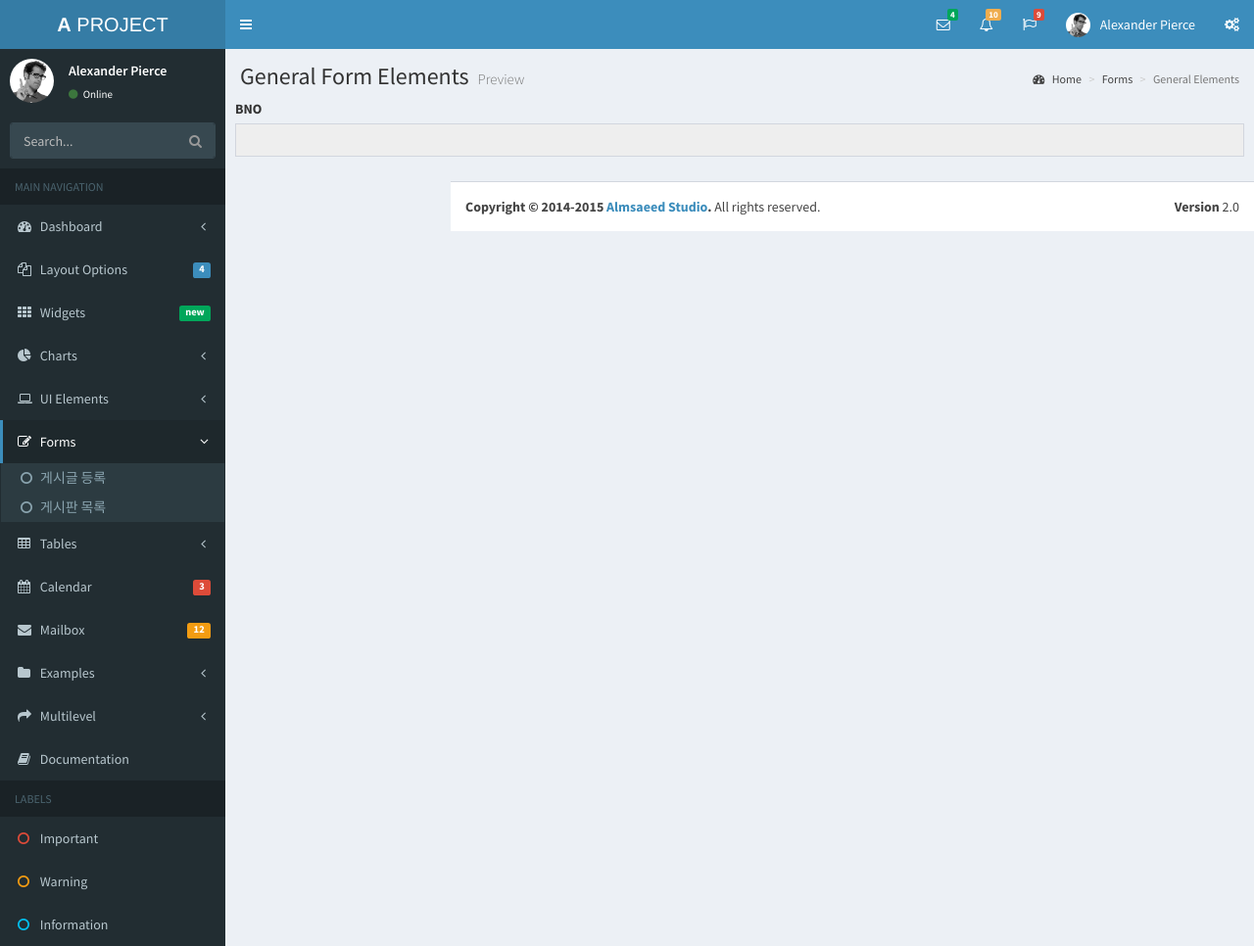
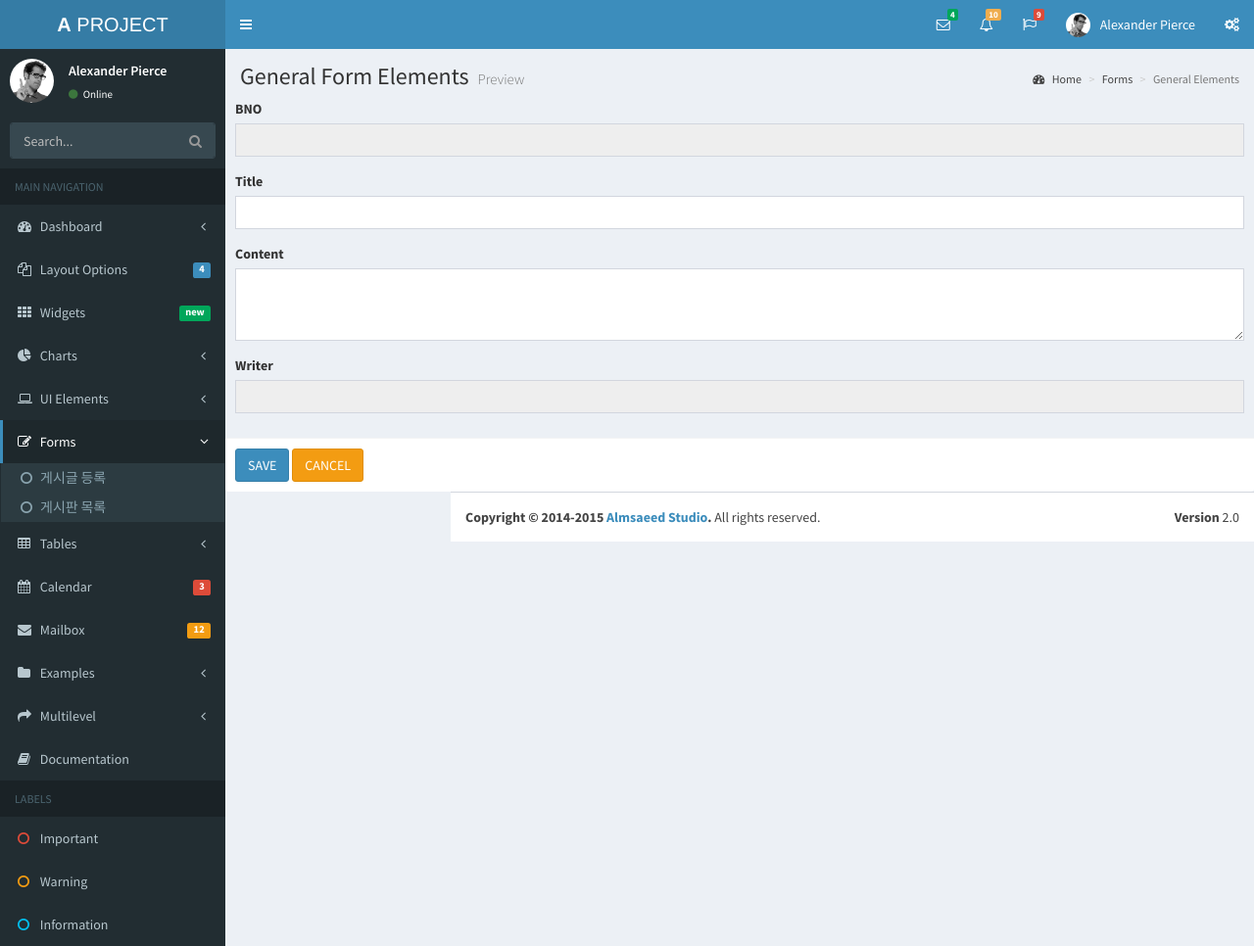
Before and after one commit to dowigon-n/mybatis, a Java web app: template ex01/src/main/webapp/WEB-INF/views/board/modifyPage.jsp in a window 1280 px wide. Shown: the whole page at 98% size. Run offline with Spring Boot 4, a stand-in JSP engine, Linux system fonts and the light colour scheme; the template is opened without the code that fills it, so the values that code supplies are empty; the project's own start-up code is not run, and a stand-in starts its controllers and pages; some libraries are stand-ins or nearby versions.

Commit message:
ex01 commit

```diff
--- a/ex01/src/main/webapp/WEB-INF/views/board/modifyPage.jsp
+++ b/ex01/src/main/webapp/WEB-INF/views/board/modifyPage.jsp
@@ -11,15 +11,40 @@
     	<input type="hidden" name="perPageNum" value="${cri.perPageNum}" />
 
     	<div class="box-body">
-
     		<div class="form-group">
     			<label for="exampleInputEmail1">BNO</label>
     			<input type="text" name="bno" class="form-control" value="${boardVO.bno}" readonly="readonly">
     		</div>
-    	</div>
+			<div class="form-group">
+				<label for="exampleInputEmail1">Title</label>
+		 		<input type="text" name="title" class="form-control" value="${boardVO.title}" />
+		 	</div>
+		 	<div class="form-group">
+		 		<label for="exampleInputPassword1">Content</label>
+		 		<textarea rows="3" name="content" class="form-control">${boardVO.content}</textarea>
+		 	</div>
+		 	<div class="form-group">
+		 		<label for="exampleInputEmail1">Writer</label>
+		 		<input type="text" name="writer" class="form-control" value="${boardVO.writer}" readonly="readonly" />
+			</div>
+		</div>
     </form>
 
+    <div class="box-footer">
+		<button type="submit" class="btn btn-primary">SAVE</button>
+		<button type="submit" class="btn btn-warning">CANCEL</button>
+	</div>
+
     <%@include file="../include/footer.jsp"%>
+
+<script>
+	var result = '${msg}';
+
+	if(result == 'SUCCESS'){
+		alert("정상적으로 처리되었습니다.");
+	}
+</script>
+
 
 <script>
 $(document).ready(function(){
```
Also changed, not shown: ex01/src/main/java/org/zerock/controller/SearchBoardController.java (added, +40 -0 lines), ex01/src/main/java/org/zerock/domain/SearchCriteria.java (added, +26 -0 lines), 4 other files.
